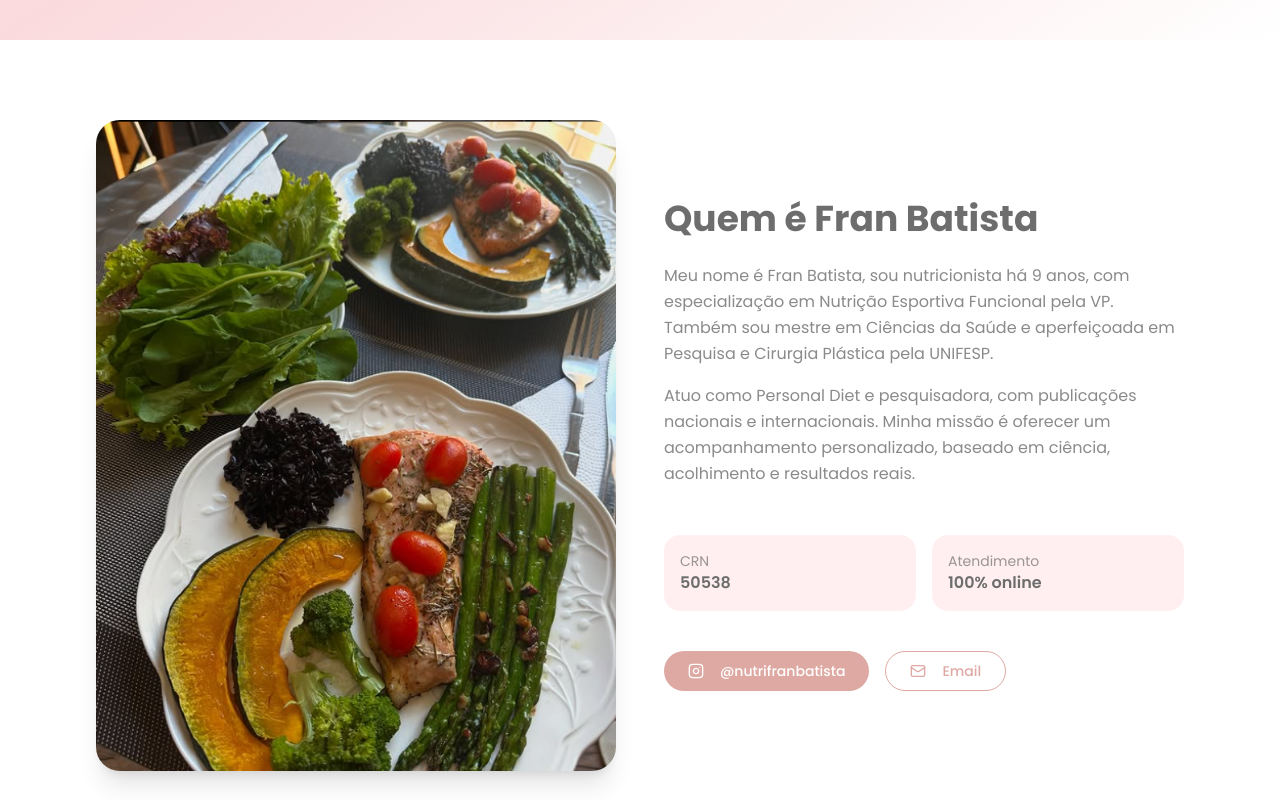
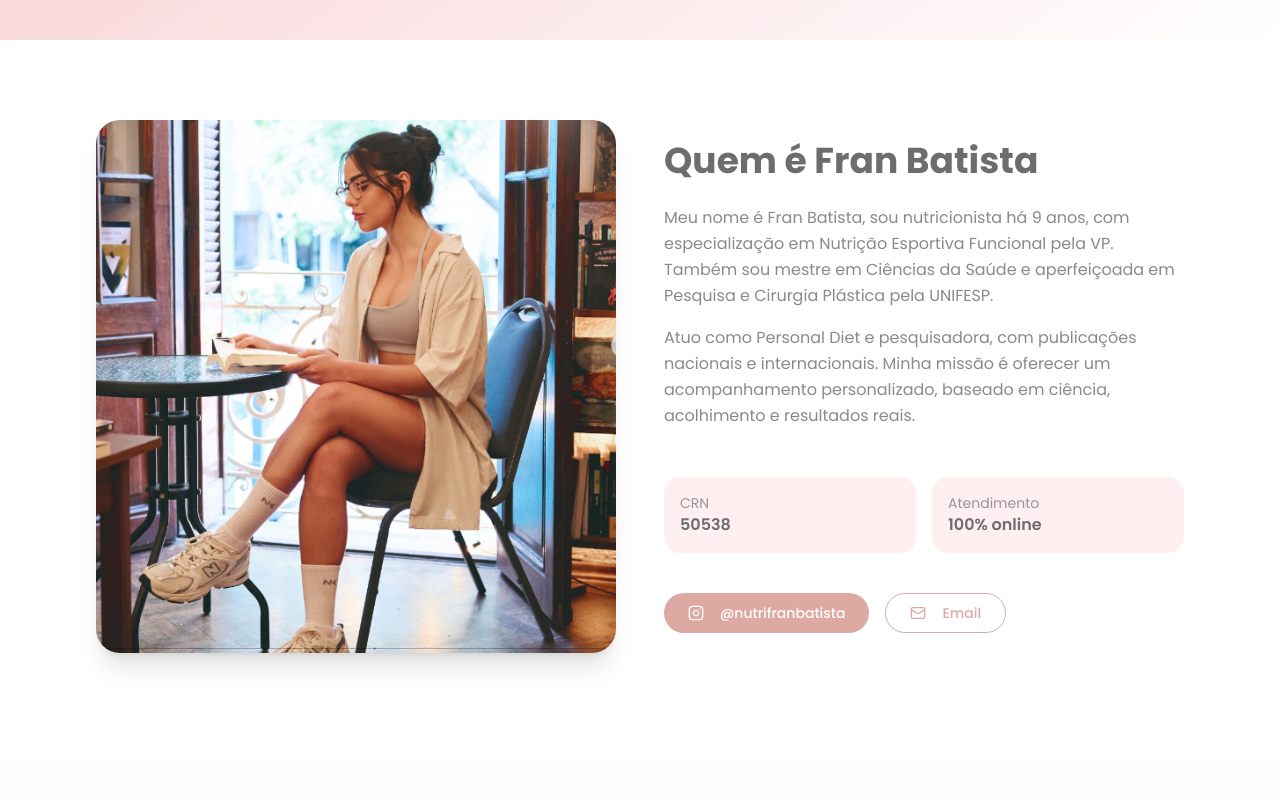
Before and after one commit to LUISFELIPE01010/fran-batista-landing, a React (Vite) app: page / in a window 1280 px wide. Shown: the part 760-1560 px from the top of the page. Built offline with nearby package versions, Linux system fonts and the light colour scheme.

Commit message:
Visual edit in Lovable
Edited UI in Lovable

```diff
--- a/src/pages/Index.tsx
+++ b/src/pages/Index.tsx
@@ -235,7 +235,7 @@ const Index = () => {
         <div className="container mx-auto max-w-6xl">
           <div className="grid lg:grid-cols-2 gap-12 items-center">
             <div className="relative">
-              <img src="/lovable-uploads/db71933b-3576-4b0e-af8b-bcfbe9814866.png" alt="Sobre Fran Batista" className="w-full h-auto rounded-3xl shadow-xl" />
+              <img alt="Sobre Fran Batista" className="w-full h-auto rounded-3xl shadow-xl" src="/lovable-uploads/263ce158-414b-4387-aec8-e7dfb47bc1a3.png" />
             </div>
             <div className="space-y-6">
               <h2 className="text-4xl font-bold text-gray-rose">Quem é Fran Batista</h2>
```
Also changed, not shown: public/lovable-uploads/263ce158-414b-4387-aec8-e7dfb47bc1a3.png (added), public/lovable-uploads/a38b0593-2072-4ee7-95ce-8e5fbe386721.jpg (added).
